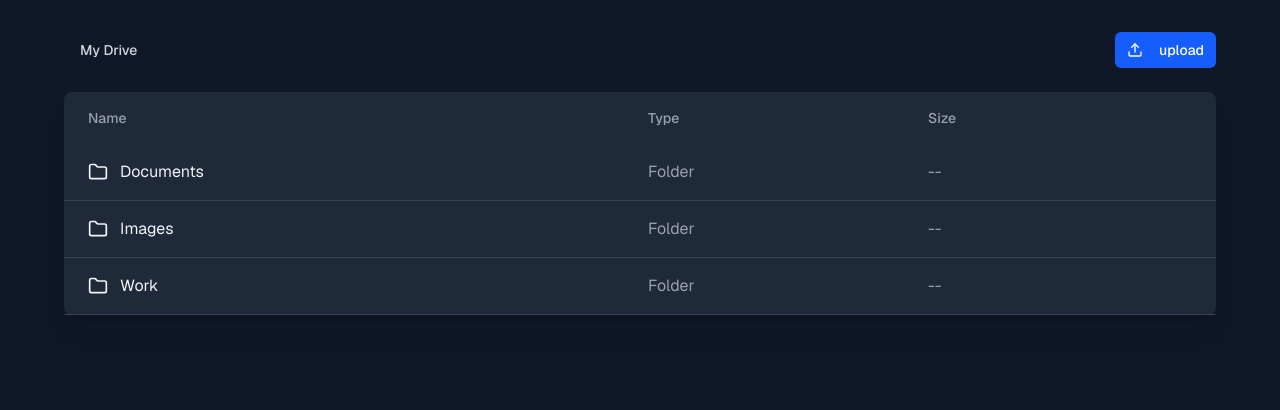
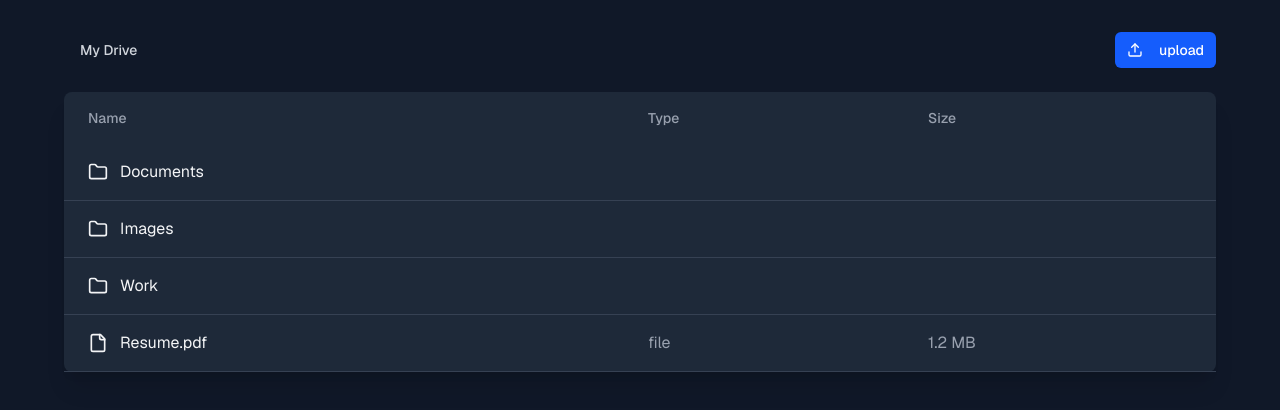
Before and after one commit to vamsidhar-914/drive-T3stack, a Next.js app: page / in a window 1280 px wide. Shown: the top 410 px of the page. Built offline with nearby package versions, Linux system fonts and the light colour scheme.

Commit message:
updated mockdata

```diff
--- /dev/null
+++ b/src/app/file-row.tsx
@@ -0,0 +1,53 @@
+import { FileIcon, Folder, Link } from "lucide-react";
+import type { Folder as FolderType ,File} from "~/lib/mock-data";
+
+type FileRowPropsType = {
+    file: File,
+}
+
+export function FileRow({ file}: FileRowPropsType) {
+    return(
+        <li key={file.id} className="px-6 py-4 border-b border-gray-700 hover:bg-gray-700">
+                  <div className="grid grid-cols-12 gap-4 items-center">
+                    <div className="col-span-6 flex items-center">
+                        <a href={file.url} className="flex items-center text-gray-100 hover:text-gray-100 hover:text-blue-400" target="_blank">
+                          <FileIcon className="mr-3" size={20} />
+                          {file.name}
+                        </a>
+                    </div>
+                    <div className="col-span-3 text-gray-400">
+                      {"file"}
+                    </div>
+                    <div className="col-span-3 text-gray-400">
+                      {file.size}
+                    </div>
+                  </div>
+                </li>
+    )
+
+}
+
+type FolderRowpropsType = {
+    folder: FolderType,
+    handleFolderClick: () => void
+}
+
+export function FolderRow({ folder , handleFolderClick}: FolderRowpropsType) {
+    return(
+        <li key={folder.id} className="px-6 py-4 border-b border-gray-700 hover:bg-gray-700">
+                  <div className="grid grid-cols-12 gap-4 items-center">
+                    <div className="col-span-6 flex items-center">
+                        <button onClick={() => handleFolderClick()} className="flex items-center text-gray-100 hover:text-blue-400">
+                          <Folder className="mr-3" size={20} />
+                          {folder.name}
+                        </button>
+                    </div>
+                    <div className="col-span-3 text-gray-400">
+                    </div>
+                    <div className="col-span-3 text-gray-400">
+                    </div>
+                  </div>
+                </li>
+    )
+
+}
--- a/src/app/page.tsx
+++ b/src/app/page.tsx
@@ -1,39 +1,44 @@
 "use client"
 
-import { useState } from "react";
-import { mockFiles } from "../lib/mock-data";
+import { useMemo, useState } from "react";
+import { mockFiles, mockFolders } from "../lib/mock-data";
 import { Button } from "~/components/ui/button";
 import Link from "next/link";
 import { Folder,FileIcon,Upload, ChevronRight } from 'lucide-react';
+import { FileRow, FolderRow } from "./file-row";
 
 export default function GoogleDriveClone(){
-  const [currentFolder, setCurrentFolder] = useState<string | null>(null);
+  const [currentFolder, setCurrentFolder] = useState<string>("root");
 
   const getCurrentFiles = () => {
     return mockFiles.filter((file) => file.parent === currentFolder);
   }
+  const getCurrentFolders = () => {
+    return mockFolders.filter((folder) => folder.parent === currentFolder)
+  }
 
   console.log(getCurrentFiles());
+  console.log(getCurrentFolders());
 
   const handleFolderClick = (folderId: string) => {
     setCurrentFolder(folderId);
   }
 
-  const getbreadcrumbs = () => {
+  const breadcrumbs =  useMemo(() => {
     const breadcrumbs = [];
     let current = currentFolder;
 
-    while(current) {
-      const folder = mockFiles.find((folder) => folder.id === current);
+    while(current !== 'root') {
+      const folder = mockFolders.find((folder) => folder.id === current);
       if (folder) {
         breadcrumbs.unshift(folder);
-        current = folder.parent;
+        current = folder.parent ?? 'root'
       } else {
         break;
       }
     }
     return breadcrumbs;
-  }
+  },[currentFolder]);
 
   const handleUplaod = () => {
     alert("upload functionality not implemented yet");
@@ -44,10 +49,10 @@
       <div className="max-w-6xl mx-auto">
         <div className="flex justify-between items-center mb-6">
           <div className="flex items-center">
-            <Button onClick={() => setCurrentFolder(null)} variant="ghost" className="text-gray-300 hover:text-white mr-2">
+            <Button onClick={() => setCurrentFolder("root")} variant="ghost" className="text-gray-300 hover:text-white mr-2">
               My Drive
             </Button>
-            {getbreadcrumbs().map((folder, index) => (
+            {breadcrumbs.map((folder) => (
               <div key={folder.id} className="flex items-center">
                 <ChevronRight className="mx-2 text-gray-500" size={16} />
                 <Button onClick={() => handleFolderClick(folder.id)} variant="ghost" className="text-gray-300 hover:text-white">{folder.name}</Button>
@@ -68,30 +73,13 @@
               </div>
             </div>
             <ul>
+              {getCurrentFolders().map((folder) => (
+                <FolderRow key={folder.id} folder={folder} handleFolderClick={() => {
+                  handleFolderClick(folder.id)
+                }} />
+              ))}
               {getCurrentFiles().map((file) => (
-                <li key={file.id} className="px-6 py-4 border-b border-gray-700 hover:bg-gray-700">
-                  <div className="grid grid-cols-12 gap-4 items-center">
-                    <div className="col-span-6 flex items-center">
-                      {file.type === "folder" ? (
-                        <button onClick={() => handleFolderClick(file.id)} className="flex items-center text-gray-100 hover:text-blue-400">
-                          <Folder className="mr-3" size={20} />
-                          {file.name}
-                        </button>
-                      ) : (
-                        <Link href={file.url ?? "#"} className="flex items-center text-gray-100 hover:text-gray-100 hover:text-blue-400">
-                          <FileIcon className="mr-3" size={20} />
-                          {file.name}
-                        </Link>
-                      )}
-                    </div>
-                    <div className="col-span-3 text-gray-400">
-                      {file.type === "folder" ? "Folder" : "File"}
-                    </div>
-                    <div className="col-span-3 text-gray-400">
-                      {file.type === "folder" ? "--" : "2MB"}
-                    </div>
-                  </div>
-                </li>
+                <FileRow key={file.id} file={file} />
               ))}
             </ul>
         </div>
--- a/src/lib/mock-data.ts
+++ b/src/lib/mock-data.ts
@@ -2,16 +2,29 @@
 export interface File {
     id: string;
     name: string;
-    type: "file" | "folder";
-    url?: string;
-    parent: string | null
-    size?: string;
+    type: "file"
+    url: string;
+    parent: string
+    size: string;
   }
 
+export type Folder= {
+    id: string;
+    name: string;
+    type: "folder";
+    parent: string | null
+  }
+
+export const mockFolders: Folder[] = [
+  { id :'root', name: 'root', type: 'folder', parent: null},
+  { id: "1", name: "Documents", type: "folder", parent: "root" },
+  { id: "2", name: "Images", type: "folder", parent: "root" },
+  { id: "3", name: "Work", type: "folder", parent: "root" },
+  { id: "8", name: "Presentations", type: "folder", parent: "3" },
+]
+
   export const mockFiles: File[] = [
-    { id: "1", name: "Documents", type: "folder", parent: null },
-    { id: "2", name: "Images", type: "folder", parent: null },
-    { id: "3", name: "Work", type: "folder", parent: null },
+
     {
       id: "4",
       name: "Resume.pdf",
```
Also changed, not shown: src/server/db/schema.ts (line endings or trailing spaces).
